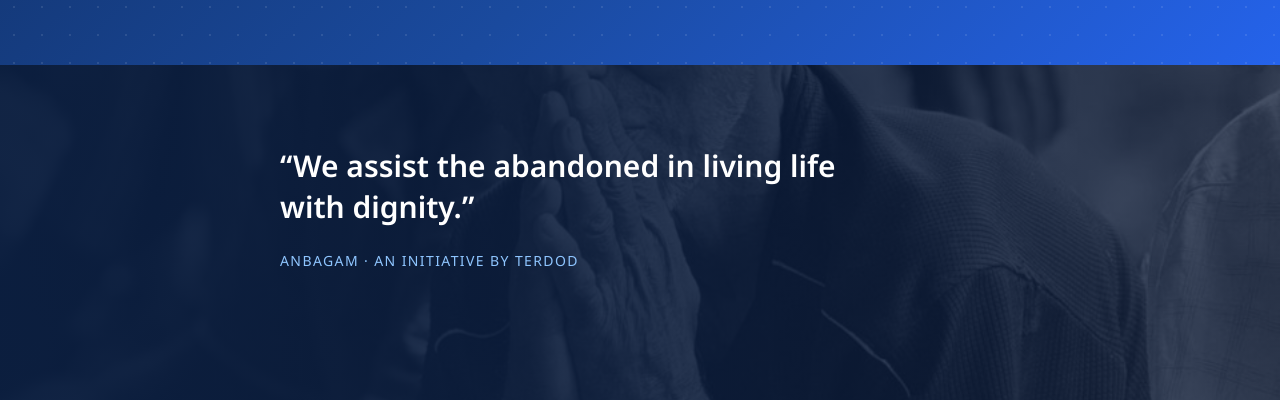
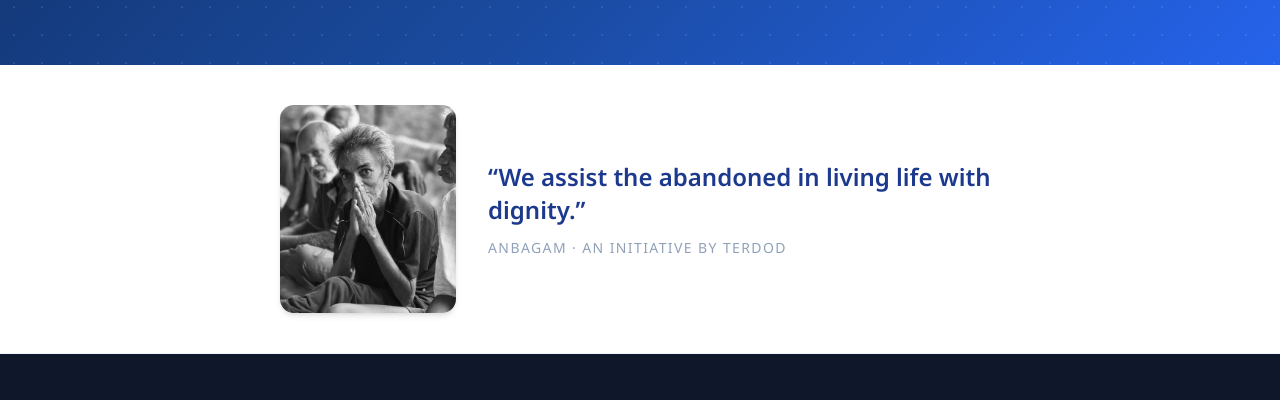
Before and after one commit to varun-raj/anbagam-ngo, a Next.js app: page / in a window 1280 px wide. Shown: the part 552-952 px from the top of the page. Built offline with nearby package versions, Linux system fonts and the light colour scheme.

Commit message:
redesign: ImpactSection — portrait and quote side by side, compact

```diff
--- a/components/ImpactSection.tsx
+++ b/components/ImpactSection.tsx
@@ -1,36 +1,32 @@
-// components/ImpactSection.tsx — B&W portrait with mission quote
+// components/ImpactSection.tsx
 import Image from "next/image";
 
 export function ImpactSection() {
   return (
-    <section className="relative overflow-hidden bg-slate-900" style={{ minHeight: "360px" }}>
-      {/* Portrait image */}
-      <Image
-        src="/media/portrait.jpg"
-        alt="Anbagam resident"
-        fill
-        className="object-cover object-center opacity-40"
-        sizes="100vw"
-      />
+    <section className="bg-white border-b border-blue-50">
+      <div className="max-w-3xl mx-auto px-4 sm:px-6 py-10 flex flex-col sm:flex-row items-center gap-8">
 
-      {/* Gradient overlay — darker on left for text, fades right */}
-      <div
-        className="absolute inset-0"
-        style={{
-          background:
-            "linear-gradient(to right, rgba(10,30,64,0.92) 0%, rgba(10,30,64,0.70) 50%, rgba(10,30,64,0.40) 100%)",
-        }}
-      />
+        {/* Portrait image */}
+        <div className="flex-shrink-0 w-40 h-48 sm:w-44 sm:h-52 rounded-xl overflow-hidden shadow-md">
+          <Image
+            src="/media/portrait.jpg"
+            alt="Anbagam resident"
+            width={176}
+            height={208}
+            className="w-full h-full object-cover"
+          />
+        </div>
 
-      <div className="relative max-w-3xl mx-auto px-6 py-16 sm:py-20">
+        {/* Text */}
         <blockquote>
-          <p className="text-2xl sm:text-3xl font-semibold text-white leading-snug max-w-xl mb-6">
+          <p className="text-xl sm:text-2xl font-semibold text-blue-900 leading-snug mb-3">
             &ldquo;We assist the abandoned in living life with dignity.&rdquo;
           </p>
-          <footer className="text-blue-300 text-sm uppercase tracking-widest">
+          <footer className="text-sm text-slate-400 uppercase tracking-widest">
             Anbagam · An Initiative by TERDOD
           </footer>
         </blockquote>
+
       </div>
     </section>
   );
```
